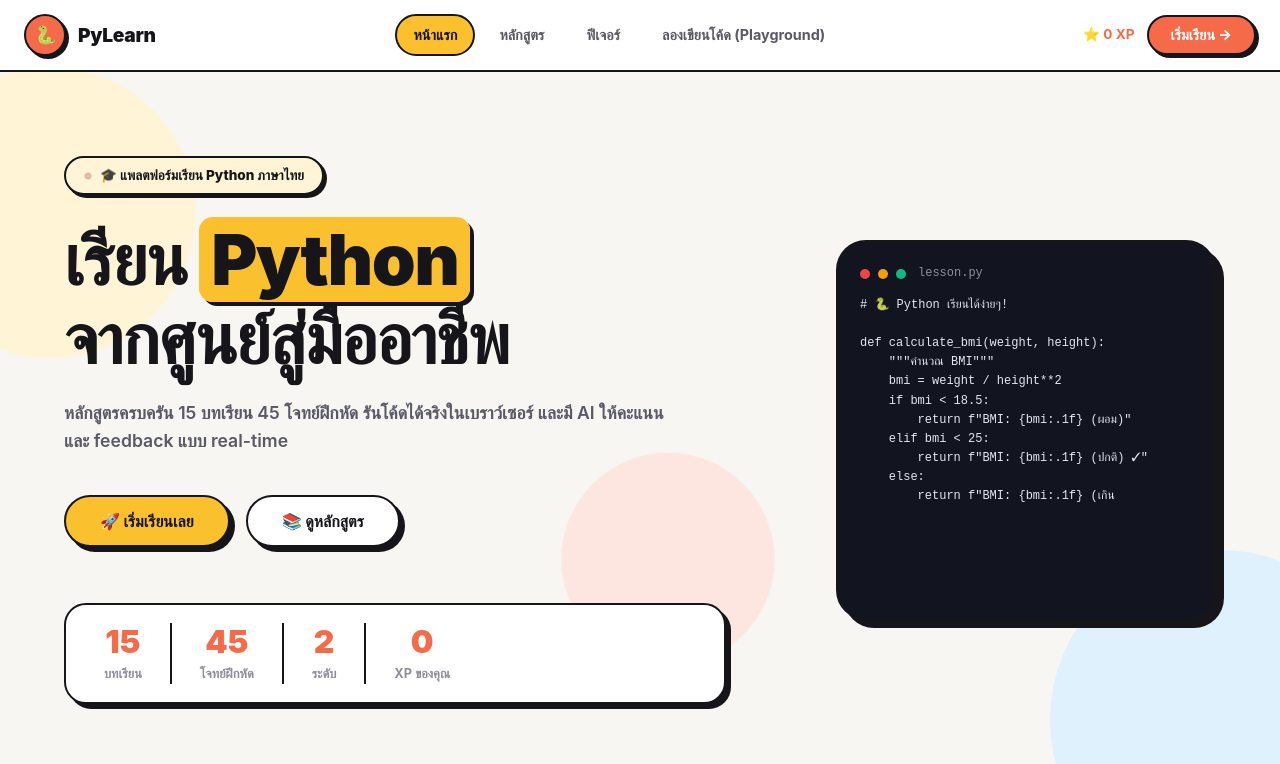
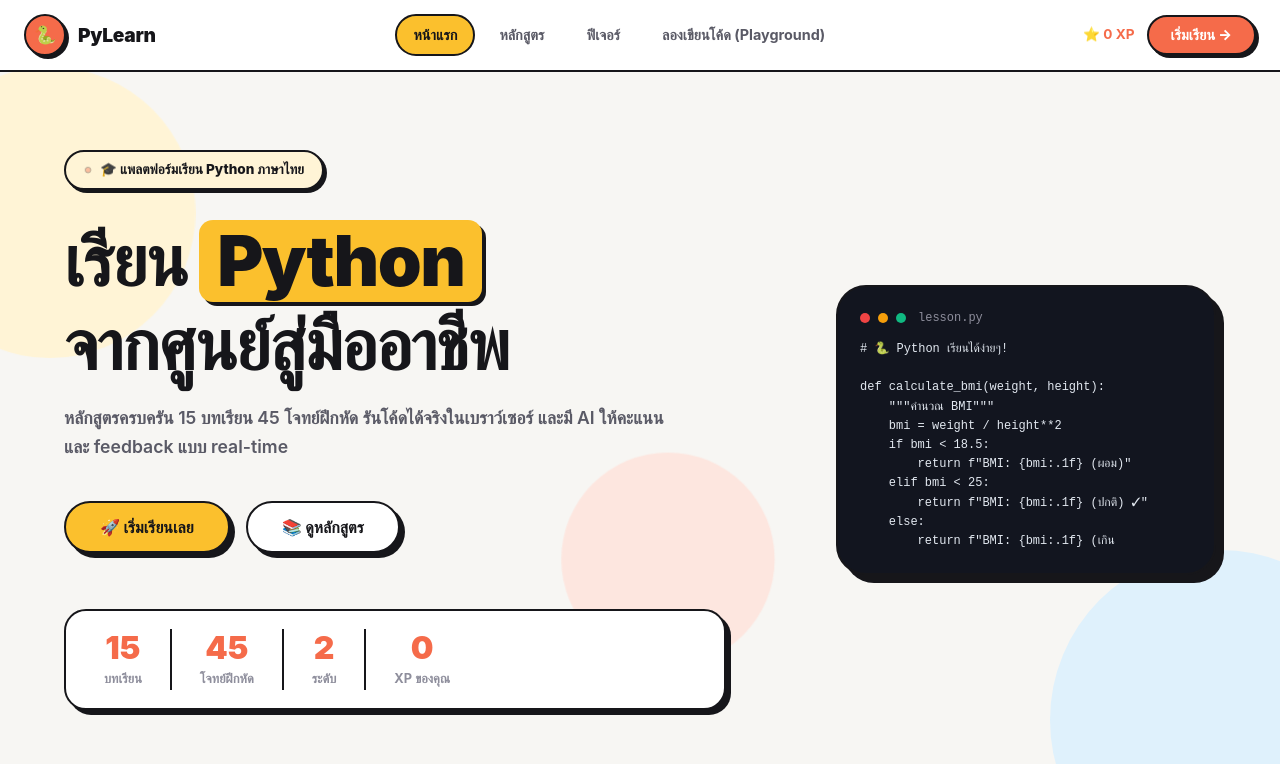
Before and after one commit to angkunz/learn-python, a plain HTML site: page index.html in a window 1280 px wide. Shown: the top 764 px of the page. Drawn offline with Linux system fonts and the light colour scheme.

Commit message:
style: ปรับแก้ UI หน้าแรกตามรูปภาพอ้างอิง
- ลด min-height ของกล่องพรีวิวโค้ด (floating-code) ลงจาก 300px เป็น 120px เพื่อลดพื้นที่ว่างด้านล่างที่มากเกินไป
- ปรับแต่งคลาส .gradient-text (พื้นหลังสีเหลืองคำว่า Python) โดยเพิ่ม display: inline-block และ margin เพื่อไม่ให้ขอบของกล่องสีเหลืองไปทับตัวอักษรบรรทัดอื่น

```diff
--- a/css/style.css
+++ b/css/style.css
@@ -330,11 +330,14 @@ body {
   background: var(--yellow);
   color: var(--ink);
   -webkit-text-fill-color: var(--ink);
-  padding: 0 12px;
+  padding: 2px 18px;
   border-radius: 14px;
   box-decoration-break: clone;
   -webkit-box-decoration-break: clone;
   box-shadow: 4px 4px 0 var(--ink);
+  display: inline-block;
+  line-height: 1.1;
+  margin: 4px 0;
 }
 
 .hero-subtitle {
--- a/index.html
+++ b/index.html
@@ -73,7 +73,7 @@
     </div>
     <pre id="typing-code" style="
       font-family:'Fira Code',monospace;font-size:0.75rem;color:#e2e8f0;
-      line-height:1.6;min-height:300px;margin:0;
+      line-height:1.6;min-height:120px;margin:0;
       white-space:pre-wrap;word-break:break-word;
     "></pre>
   </div>
```
